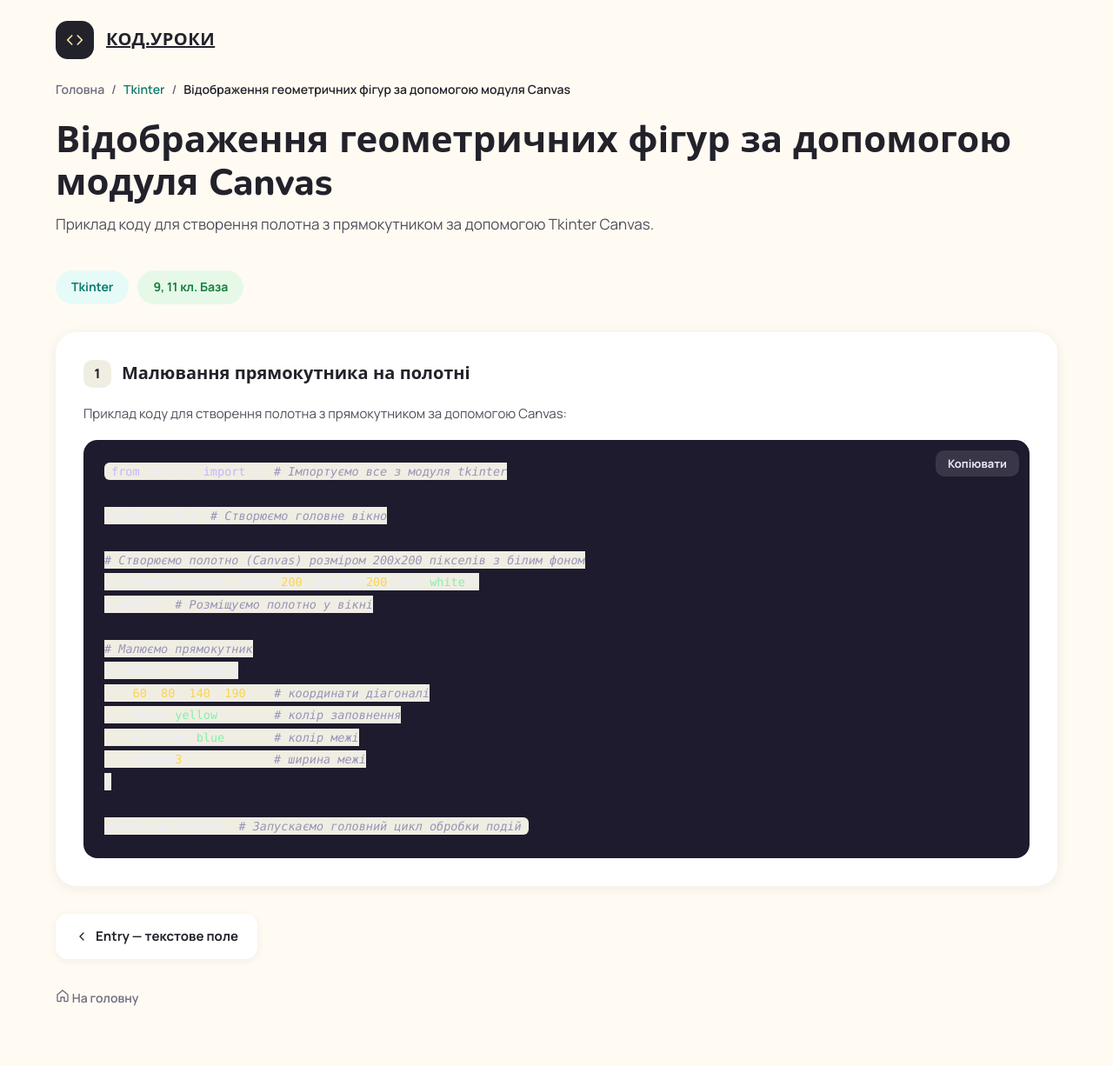
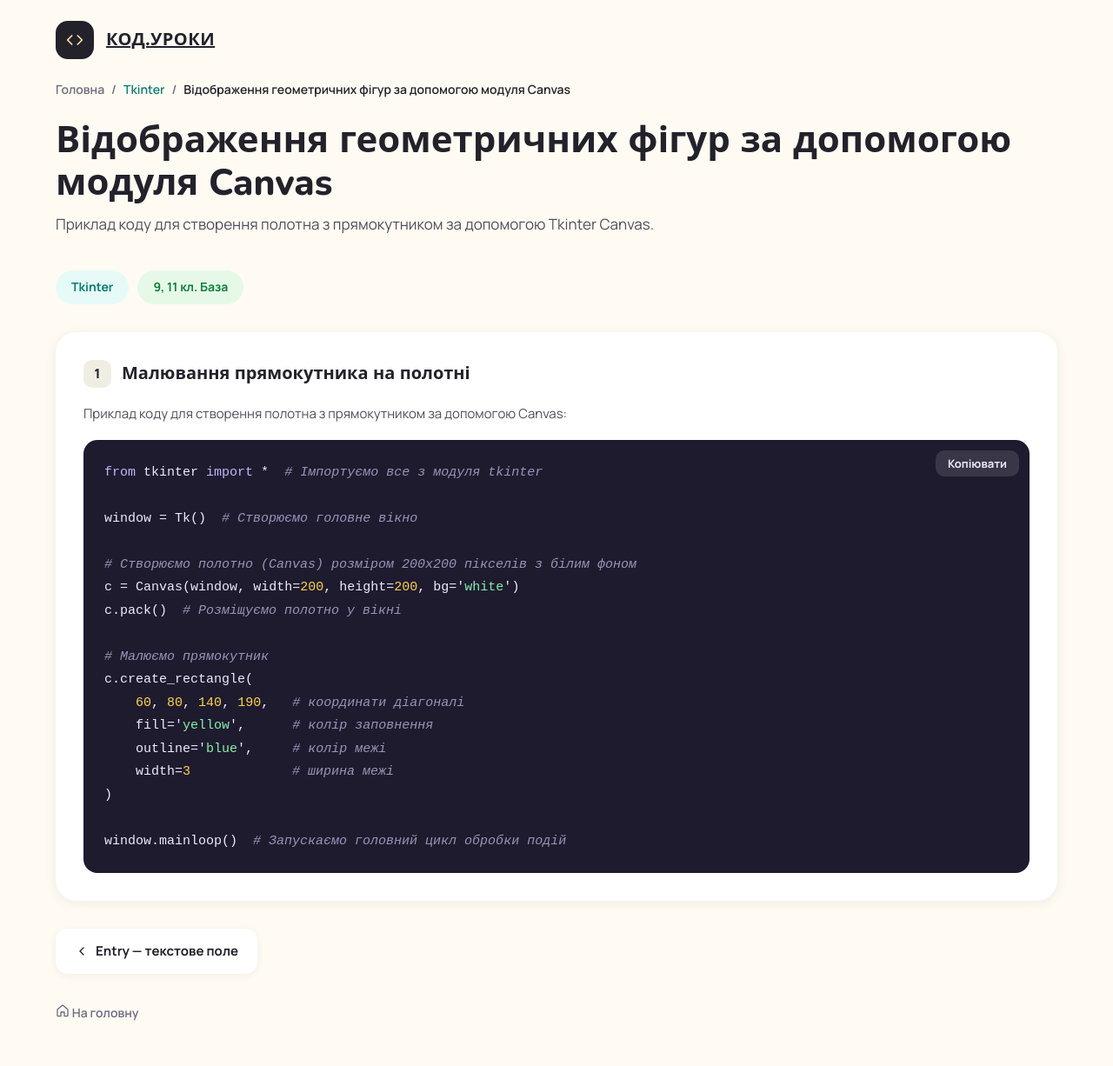
Before and after one commit to dpovod/python-tkinter-examples, a Jekyll site: the page built from docs/canvas.html, in a window 1280 px wide. Shown: the whole page at 87% size. Built offline with Jekyll 4.4.1, drawn with Linux system fonts in a browser that asks for light colours.

Commit message:
Fix inline-code style leaking onto Rouge's block code
The real bug behind the "light boxes on dark code" look: ".card code"
had no way to distinguish a hand-written inline <code>while</code>
from Rouge's block-level <code class="language-python">, which also
lives inside a .card. Since <code> is inline by default, the cream
background painted per line box, producing a strip of light rectangles
across every code block inside a card — exactly what showed up in the
debug.html screenshots. list.html's reminder snippet never showed this
because that one code block isn't nested inside a .card at all.

Replaced the three overlapping selectors with one rule that excludes
anything carrying Rouge's language-* class, so it only ever touches
genuine inline code.

```diff
--- a/docs/assets/css/site.css
+++ b/docs/assets/css/site.css
@@ -375,9 +375,7 @@ main {
   margin: 0;
 }
 
-.card code,
-.card p code,
-p code {
+code:not([class*="language-"]) {
   background: var(--code-inline-bg);
   padding: 2px 8px;
   border-radius: 6px;
```
